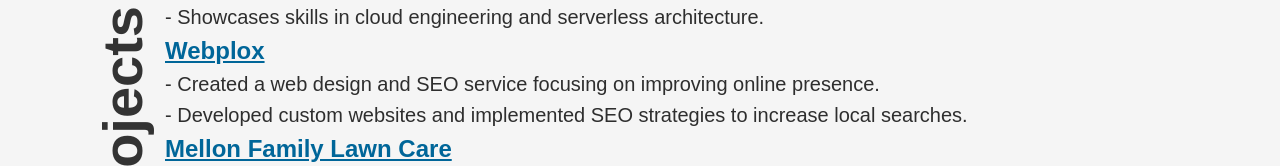
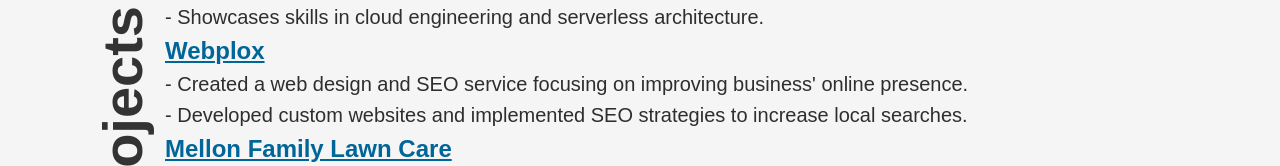
Before and after one commit to tybnd/resume_challenge, a plain HTML site: page index.html in a window 1280 px wide. Shown: the part 1146-1312 px from the top of the page. Drawn offline with Linux system fonts and the light colour scheme; no server answers.

Commit message:
Update index.html

```diff
--- a/index.html
+++ b/index.html
@@ -287,7 +287,7 @@
                     <li>
                         <strong><a href="https://webplox.com/">Webplox</a></strong>
 
-                            <li>- Created a web design and SEO service focusing on improving online presence.</li>
+                            <li>- Created a web design and SEO service focusing on improving business' online presence.</li>
                             <li>- Developed custom websites and implemented SEO strategies to increase local searches.</li>
 
                     </li>
```
